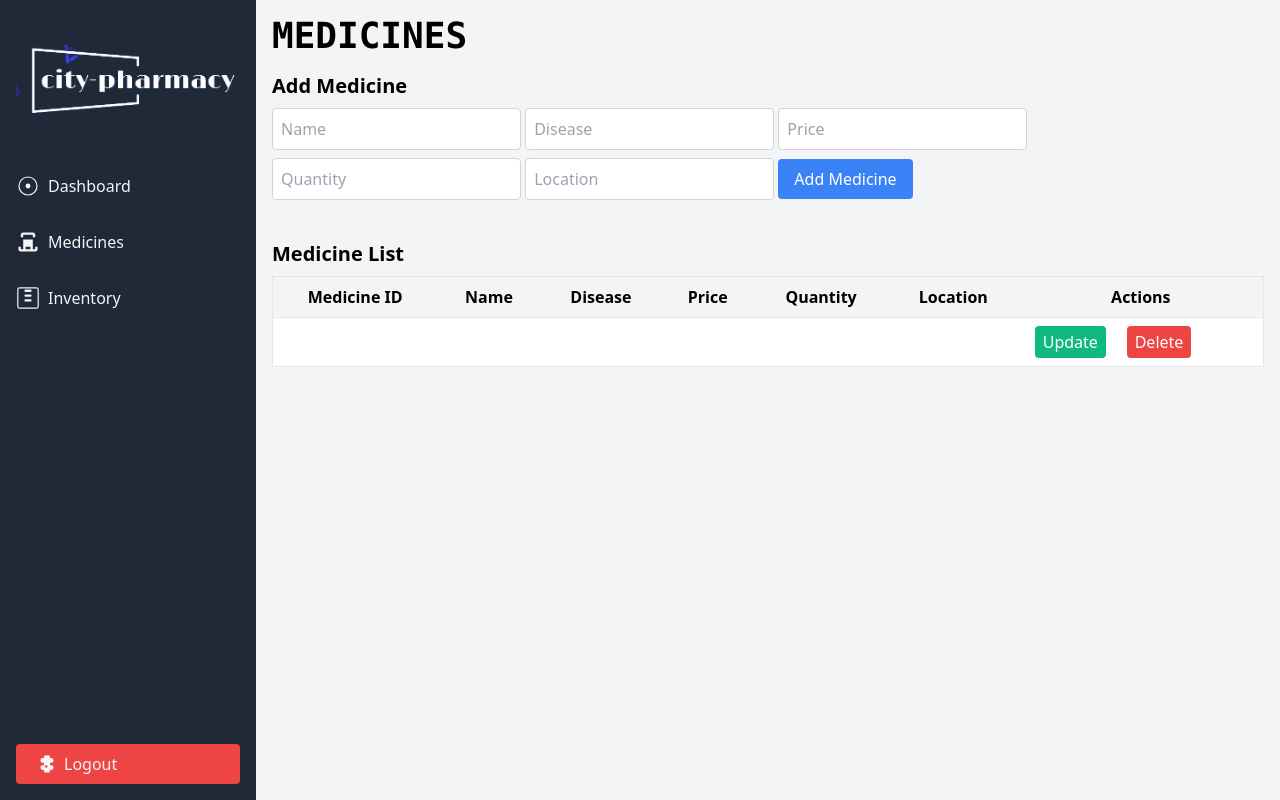
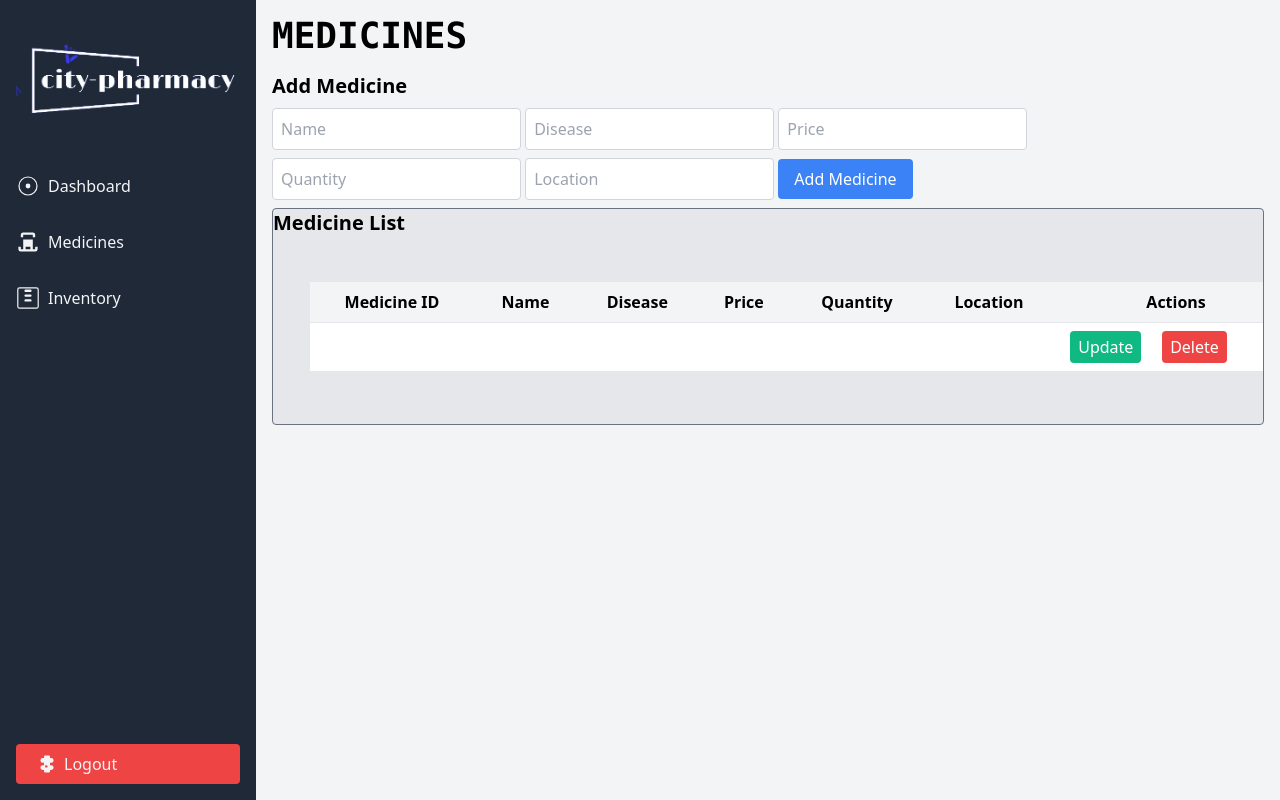
Before and after one commit to melvinsagnoy/City_Pharmacy, a PHP site: page /medicine.php in a window 1280 px wide. Run offline with PHP 8.4, Linux system fonts and the light colour scheme; tables that the repository leaves empty or names only in its code hold one stand-in row (values such as "Sample post"); data that the repository does not hold is empty.

Commit message:
new tiguwang

```diff
--- a/medicine.php
+++ b/medicine.php
@@ -136,19 +136,21 @@
 
         <main class="flex-1 p-4">
     <h1 class="text-4xl font-mono font-bold mb-4">MEDICINES</h1>
-    <form action="" method="post" class="mb-8">
+    <form action="" method="post" class="mb-8s">
         <h2 class="text-xl font-semibold mb-2">Add Medicine</h2>
-        <input type="text" name="name" placeholder="Name" class="border border-gray-300 p-2 mb-2 rounded" required>
-        <input type="text" name="disease" placeholder="Disease" class="border border-gray-300 p-2 mb-2 rounded" required>
-        <input type="number" name="price" placeholder="Price" class="border border-gray-300 p-2 mb-2 rounded" required>
-        <input type="number" name="quantity" placeholder="Quantity" class="border border-gray-300 p-2 mb-2 rounded" required>
-        <input type="text" name="location" placeholder="Location" class="border border-gray-300 p-2 mb-2 rounded" required>
-        <button type="submit" name="add" class="bg-blue-500 text-white py-2 px-4 rounded hover:bg-blue-600">Add Medicine</button>
+        <input type="text" name="name" placeholder="Name" class="border border-gray-300 hover:border-black p-2 mb-2 rounded" required>
+        <input type="text" name="disease" placeholder="Disease" class="border border-gray-300  hover:border-black p-2 mb-2 rounded" required>
+        <input type="number" name="price" placeholder="Price" class="border border-gray-300 hover:border-black p-2 mb-2 rounded" required>
+        <input type="number" name="quantity" placeholder="Quantity" class="border border-gray-300 hover:border-black p-2 mb-2 rounded" required>
+        <input type="text" name="location" placeholder="Location" class="border border-gray-300 hover:border-black p-2 mb-2 rounded" required>
+        <button type="submit" name="add" class="bg-blue-500 text-white py-2 px-4 rounded hover:bg-green-600 hover:text-black">Add Medicine</button>
     </form>
 
+
+    <div class="bg-gray-200 text-black w-50% flex flex-col border border-gray-500 rounded">
     <h2 class="text-xl font-semibold mb-2">Medicine List</h2>
     <div class="overflow-x-auto mb-4">
-        <table class="w-full bg-white border border-gray-200 items-center">
+        <table class="mx-9 my-9 w-full border-spacing-6 bg-white border border-gray-200 items-center">
             <thead>
                 <tr class="bg-gray-100">
                     <th class="px-4 py-2 border-b border-gray-200">Medicine ID</th>
@@ -181,6 +183,8 @@
             </tbody>
         </table>
     </div>
+    </div>
+
 </main>
     </div>
 
```
Also changed, not shown: dashboard.php (+5 -8 lines).
